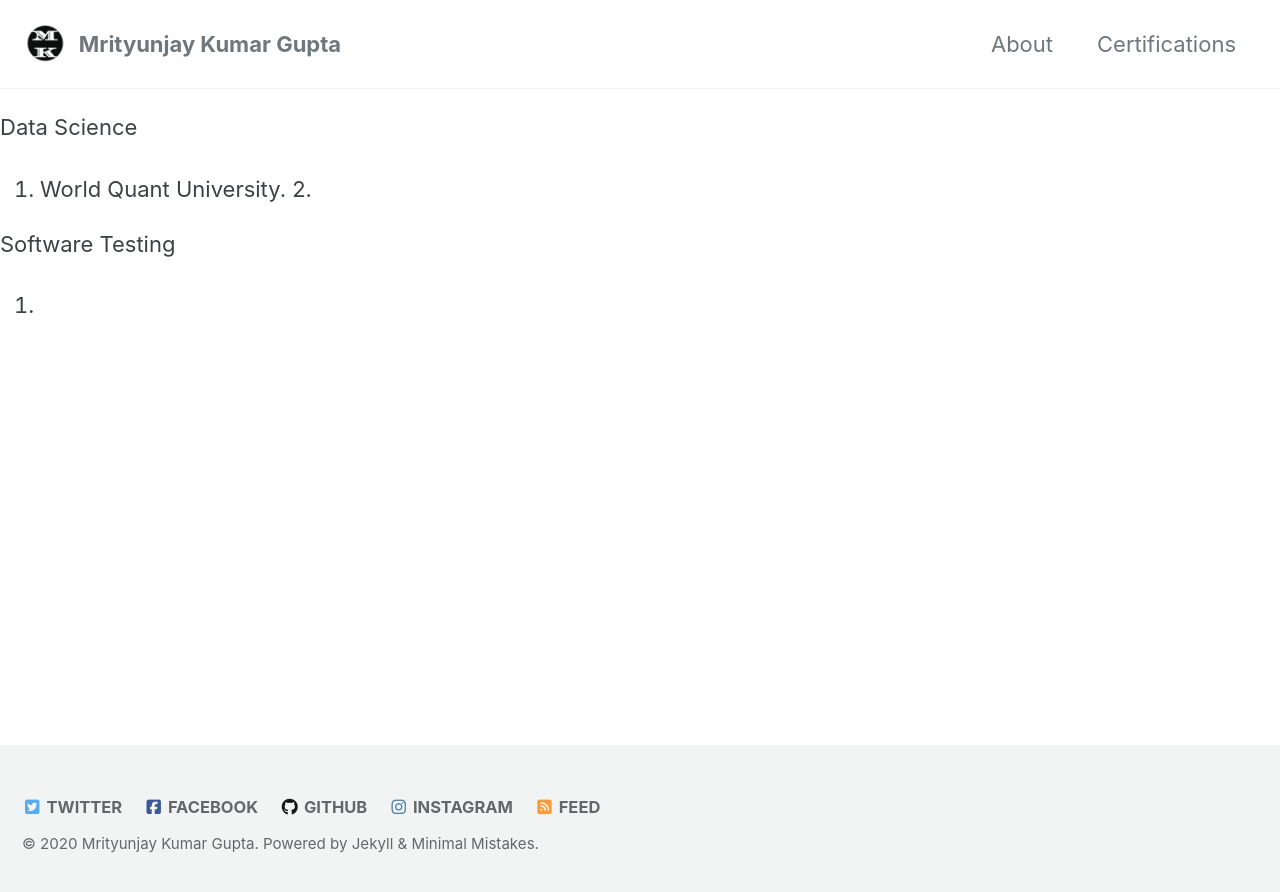
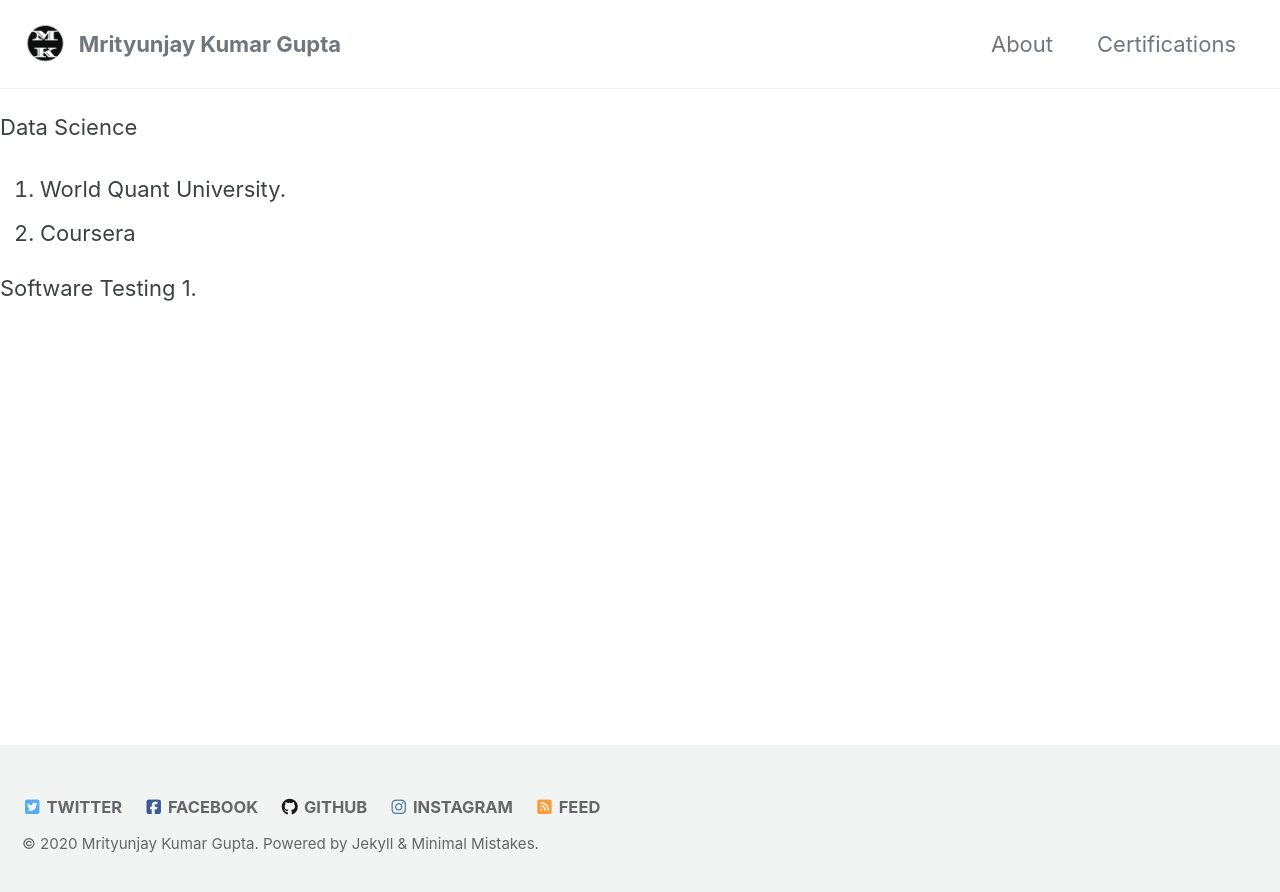
Before and after one commit to jaykumar1046/jaykumar.github.io, a Jekyll site: the page built from _pages/Certifications.md, in a window 1280 px wide. Shown: the top 892 px of the page. Built offline with Jekyll 4.4.1, drawn with Linux system fonts in a browser that asks for light colours; cached includes are drawn as plain includes; nearby versions of some CDN libraries; our own code applies the rules of GitHub Pages for plain Markdown files.

Commit message:
adding new point to DS in certification page

```diff
--- a/_pages/Certifications.md
+++ b/_pages/Certifications.md
@@ -7,7 +7,7 @@
 
 Data Science
   1. World Quant University.
-  2.
+  2. Coursera
 
 Software Testing
   1.
```
